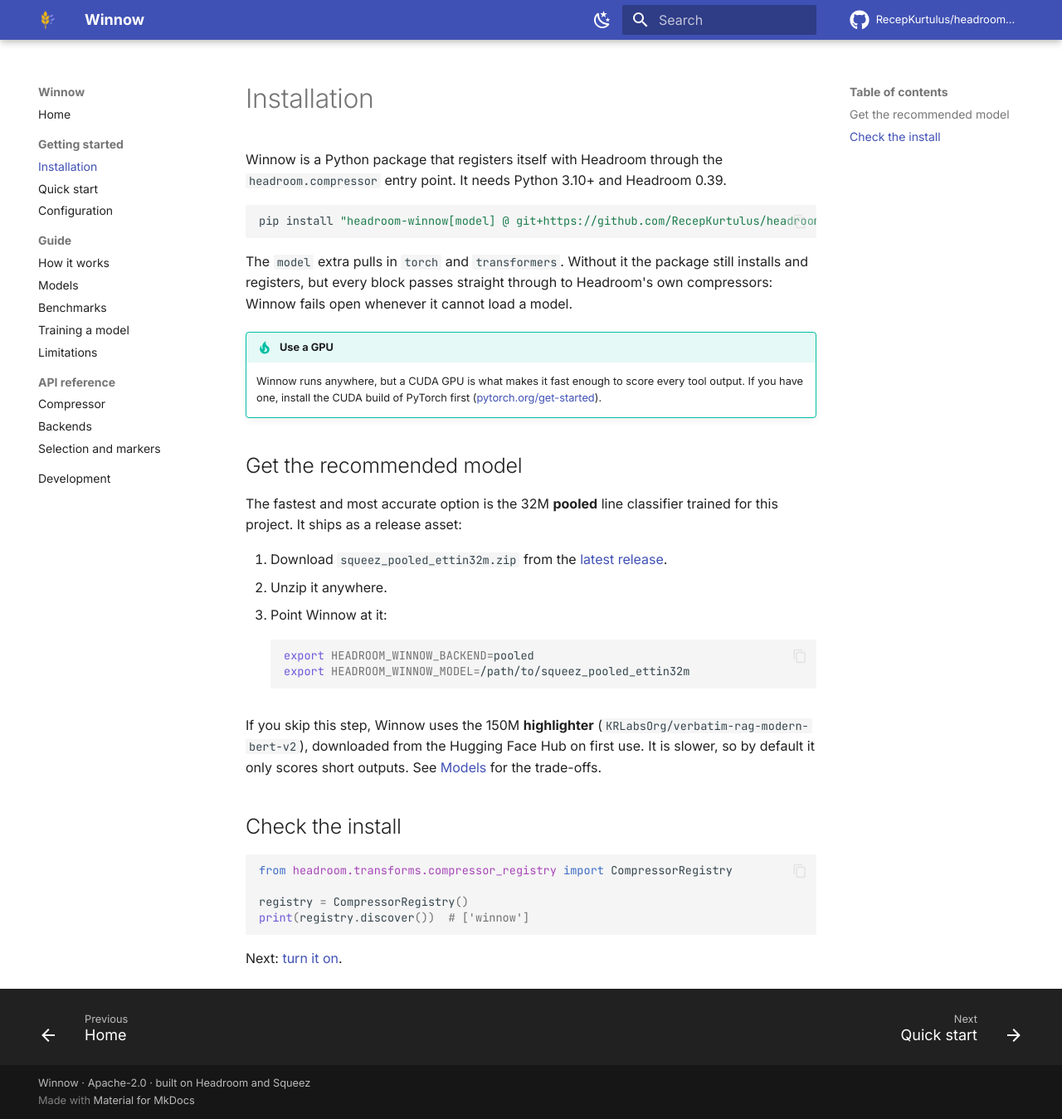
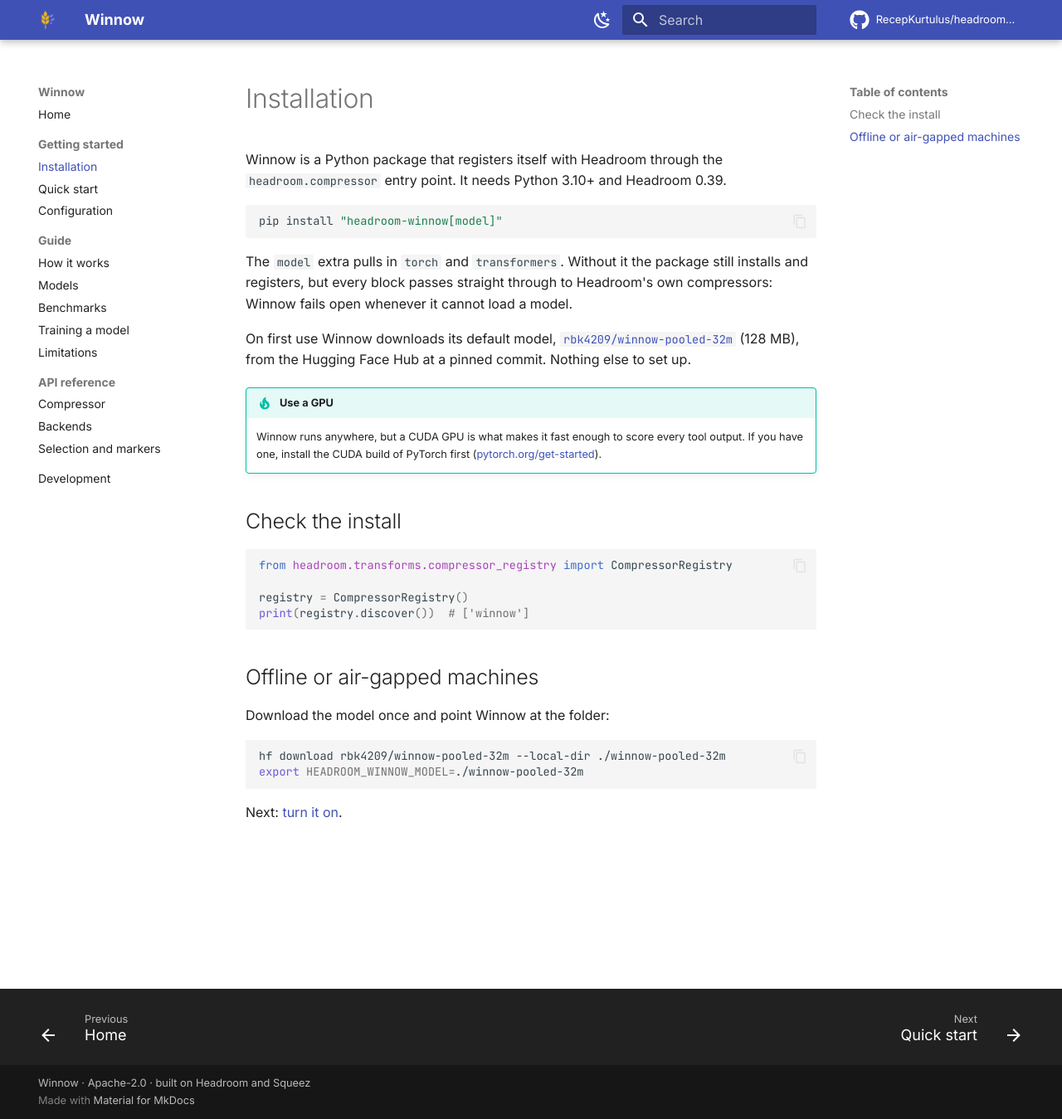
Before and after one commit to RecepKurtulus/headroom-winnow, an MkDocs documentation site: the page built from docs/getting-started/installation.md, in a window 1280 px wide and 1349 px high. Shown: the whole window at 83% size. Built offline with MkDocs 1.6.1 and Material for MkDocs 9.7.7, drawn with Linux system fonts in a browser that asks for light colours; comment, search, counter and statistics services are not loaded.

Commit message:
Make the published pooled model the default (v0.2.0)
The 32M pooled classifier now lives on the Hugging Face Hub as
rbk4209/winnow-pooled-32m and is the default backend, pinned to the
published commit; it produces byte-identical output to the release zip.
Installing is now a single pip install with no manual download. The
highlighter stays available with HEADROOM_WINNOW_BACKEND=highlighter.

````diff
--- a/docs/getting-started/installation.md
+++ b/docs/getting-started/installation.md
@@ -4,37 +4,21 @@
 `headroom.compressor` entry point. It needs Python 3.10+ and Headroom 0.39.
 
 ```bash
-pip install "headroom-winnow[model] @ git+https://github.com/RecepKurtulus/headroom-winnow"
+pip install "headroom-winnow[model]"
 ```
 
 The `model` extra pulls in `torch` and `transformers`. Without it the package
 still installs and registers, but every block passes straight through to
 Headroom's own compressors: Winnow fails open whenever it cannot load a model.
 
+On first use Winnow downloads its default model,
+[`rbk4209/winnow-pooled-32m`](https://huggingface.co/rbk4209/winnow-pooled-32m)
+(128 MB), from the Hugging Face Hub at a pinned commit. Nothing else to set up.
+
 !!! tip "Use a GPU"
     Winnow runs anywhere, but a CUDA GPU is what makes it fast enough to score
     every tool output. If you have one, install the CUDA build of PyTorch first
     ([pytorch.org/get-started](https://pytorch.org/get-started/locally/)).
-
-## Get the recommended model
-
-The fastest and most accurate option is the 32M **pooled** line classifier
-trained for this project. It ships as a release asset:
-
-1. Download `squeez_pooled_ettin32m.zip` from the
-   [latest release](https://github.com/RecepKurtulus/headroom-winnow/releases/latest).
-2. Unzip it anywhere.
-3. Point Winnow at it:
-
-    ```bash
-    export HEADROOM_WINNOW_BACKEND=pooled
-    export HEADROOM_WINNOW_MODEL=/path/to/squeez_pooled_ettin32m
-    ```
-
-If you skip this step, Winnow uses the 150M **highlighter**
-(`KRLabsOrg/verbatim-rag-modern-bert-v2`), downloaded from the Hugging Face Hub
-on first use. It is slower, so by default it only scores short outputs. See
-[Models](../guide/models.md) for the trade-offs.
 
 ## Check the install
 
@@ -45,4 +29,13 @@
 print(registry.discover())  # ['winnow']
 ```
 
+## Offline or air-gapped machines
+
+Download the model once and point Winnow at the folder:
+
+```bash
+hf download rbk4209/winnow-pooled-32m --local-dir ./winnow-pooled-32m
+export HEADROOM_WINNOW_MODEL=./winnow-pooled-32m
+```
+
 Next: [turn it on](quickstart.md).
--- a/headroom_winnow/__init__.py
+++ b/headroom_winnow/__init__.py
@@ -28,4 +28,4 @@
     "make_backend",
 ]
 
-__version__ = "0.1.0"
+__version__ = "0.2.0"
--- a/pyproject.toml
+++ b/pyproject.toml
@@ -4,7 +4,7 @@
 
 [project]
 name = "headroom-winnow"
-version = "0.1.0"
+version = "0.2.0"
 description = "Winnow: task-aware pruning of coding-agent tool output for Headroom, powered by Squeez models"
 readme = "README.md"
 license = "Apache-2.0"
````
Also changed, not shown: README.md (+19 -20 lines), benchmarks/RESULTS.md (+2 -2 lines), docs/getting-started/configuration.md (+2 -2 lines), docs/getting-started/quickstart.md (+2 -5 lines), docs/guide/models.md (+11 -6 lines), 3 other files.
